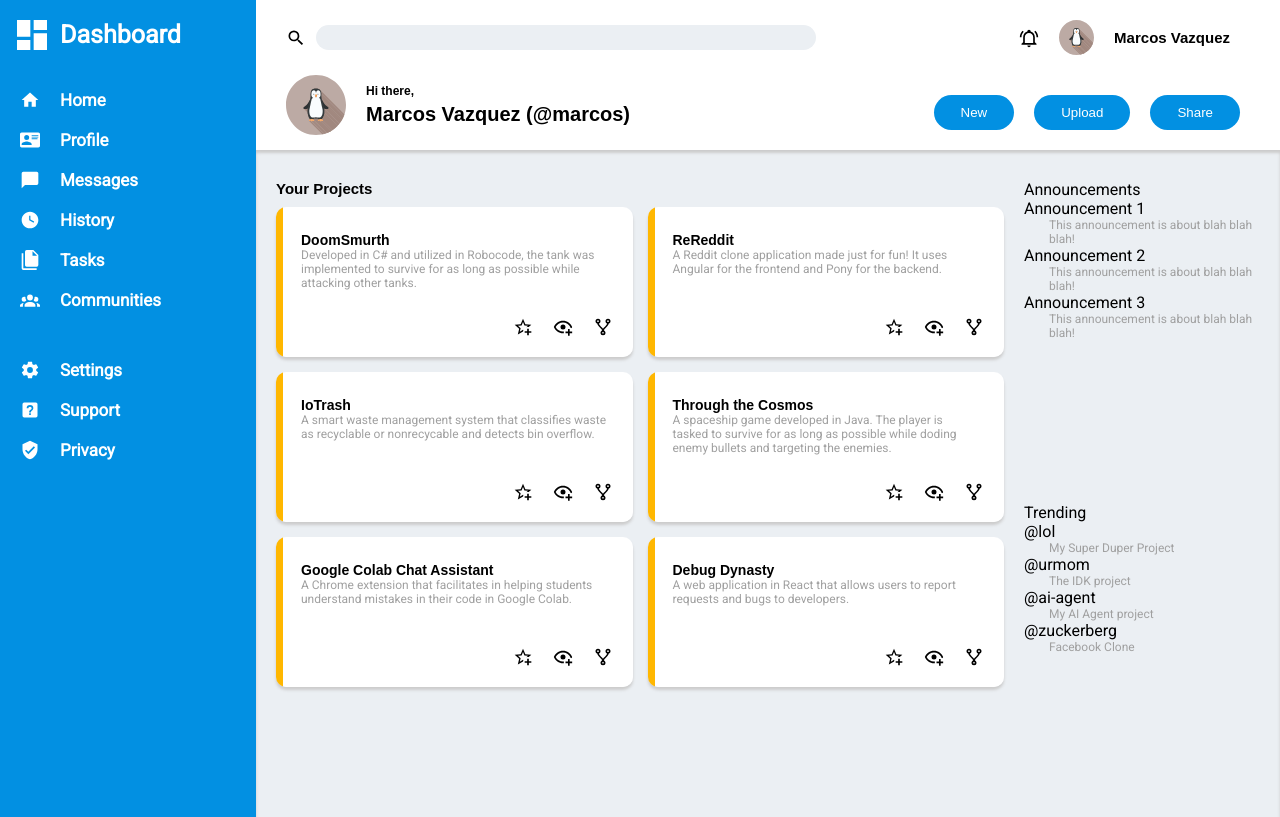
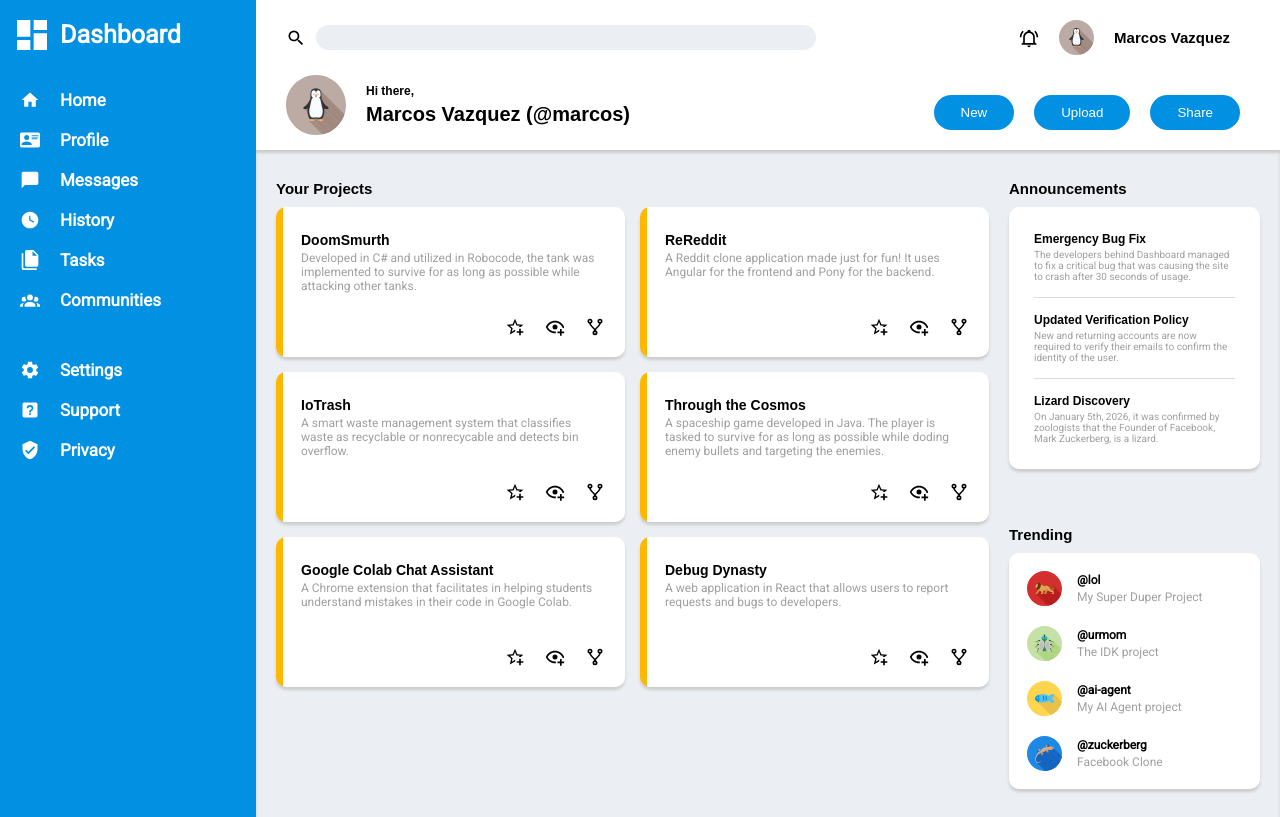
Before and after one commit to marquitos150/admin-dashboard, a plain HTML site: page index.html in a window 1280 px wide. Drawn offline with Linux system fonts and the light colour scheme.

Commit message:
stylized annoucement and trending sections, including more profile icons!

```diff
--- a/index.html
+++ b/index.html
@@ -57,7 +57,7 @@
             <div class="projects">
                 <div class="card">
                     <div class="card-title">DoomSmurth</div>
-                    <p>
+                    <p class="card-description">
                         Developed in C# and utilized in Robocode, the tank was implemented
                         to survive for as long as possible while attacking other tanks.
                     </p>
@@ -69,7 +69,7 @@
                 </div>
                 <div class="card">
                     <div class="card-title">ReReddit</div>
-                    <p>
+                    <p class="card-description">
                         A Reddit clone application made just for fun! It uses Angular
                         for the frontend and Pony for the backend.
                     </p>
@@ -81,7 +81,7 @@
                 </div>
                 <div class="card">
                     <div class="card-title">IoTrash</div>
-                    <p>
+                    <p class="card-description">
                         A smart waste management system that classifies waste as recyclable
                         or nonrecycable and detects bin overflow.
                     <div class="options">
@@ -92,7 +92,7 @@
                 </div>
                 <div class="card">
                     <div class="card-title">Through the Cosmos</div>
-                    <p>
+                    <p class="card-description">
                         A spaceship game developed in Java. The player is tasked to survive
                         for as long as possible while doding enemy bullets and targeting the enemies.
                     </p>
@@ -104,7 +104,9 @@
                 </div>
                 <div class="card">
                     <div class="card-title">Google Colab Chat Assistant</div>
-                    <p>A Chrome extension that facilitates in helping students understand mistakes in their code in Google Colab.</p>
+                    <p class="card-description">
+                        A Chrome extension that facilitates in helping students understand mistakes in their code in Google Colab.
+                    </p>
                     <div class="options">
                         <div class="favorite"></div>
                         <div class="visibility"></div>
@@ -113,7 +115,7 @@
                 </div>
                 <div class="card">
                     <div class="card-title">Debug Dynasty</div>
-                    <p>
+                    <p class="card-description">
                         A web application in React that allows users to report requests
                         and bugs to developers.
                     </p>
@@ -130,16 +132,25 @@
             <div class="title">Announcements</div>
             <div class="announcements">
                 <div class="tab">
-                    <div class="tab-title">Announcement 1</div>
-                    <p>This announcement is about blah blah blah!</p>
+                    <div class="tab-title">Emergency Bug Fix</div>
+                    <p class="tab-description">
+                        The developers behind Dashboard managed to fix a critical bug that
+                        was causing the site to crash after 30 seconds of usage.
+                    </p>
                 </div>
                 <div class="tab">
-                    <div class="tab-title">Announcement 2</div>
-                    <p>This announcement is about blah blah blah!</p>
+                    <div class="tab-title">Updated Verification Policy</div>
+                    <p class="tab-description">
+                        New and returning accounts are now required to verify their emails
+                        to confirm the identity of the user.
+                    </p>
                 </div>
                 <div class="tab">
-                    <div class="tab-title">Announcement 3</div>
-                    <p>This announcement is about blah blah blah!</p>
+                    <div class="tab-title">Lizard Discovery</div>
+                    <p class="tab-description">
+                        On January 5th, 2026, it was confirmed by zoologists that the
+                        Founder of Facebook, Mark Zuckerberg, is a lizard.
+                    </p>
                 </div>
             </div>
         </div>
@@ -151,28 +162,28 @@
                     <div class="profile-icon-1"></div>
                     <div class="project">
                         <div class="username">@lol</div>
-                        <p>My Super Duper Project</p>
+                        <p class="project-name">My Super Duper Project</p>
                     </div>
                 </div>
                 <div class="tab">
                     <div class="profile-icon-2"></div>
                     <div class="project">
                         <div class="username">@urmom</div>
-                        <p>The IDK project</p>
+                        <p class="project-name">The IDK project</p>
                     </div>
                 </div>
                 <div class="tab">
                     <div class="profile-icon-3"></div>
                     <div class="project">
                         <div class="username">@ai-agent</div>
-                        <p>My AI Agent project</p>
+                        <p class="project-name">My AI Agent project</p>
                     </div>
                 </div>
                 <div class="tab">
                     <div class="profile-icon-4"></div>
                     <div class="project">
                         <div class="username">@zuckerberg</div>
-                        <p>Facebook Clone</p>
+                        <p class="project-name">Facebook Clone</p>
                     </div>
                 </div>
             </div>
--- a/styles.css
+++ b/styles.css
@@ -214,6 +214,7 @@ button {
     background-color: rgb(235, 239, 243);
     box-shadow: 0 3px 3px rgb(204, 204, 204) inset;
     padding-top: 30px;
+    padding-right: 20px;
 }
 
 .projects-section {
@@ -222,7 +223,9 @@ button {
     padding-right: 20px;
 }
 
-.projects-section .title {
+.projects-section .title,
+.announcements-section .title,
+.trending-section .title {
     font-family: sans-serif;
     font-weight: bold;
     font-size: 15px;
@@ -249,6 +252,7 @@ button {
     font-size: 14px;
     padding-left: 25px;
     padding-top: 25px;
+    margin-bottom: 3px;
 }
 
 .options {
@@ -280,7 +284,97 @@ button {
 
 p {
     color: rgb(160, 160, 160);
+}
+
+.card-description {
     padding-left: 25px;
     font-size: 12px;
     padding-right: 25px;
 }
+
+.announcements {
+    background-color: white;
+    border-radius: 10px;
+    box-shadow: 0 3px 3px rgb(204, 204, 204);
+    padding: 25px;
+}
+
+.tab-title {
+    font-family: sans-serif;
+    font-weight: bold;
+    font-size: 12px;
+    margin-bottom: 3px;
+}
+
+.tab-description {
+    font-size: 10px;
+    border-bottom: 1px solid rgb(220, 220, 220);
+    padding-bottom: 15px;
+    margin-bottom: 15px;
+}
+
+.announcements .tab:last-child .tab-description {
+    border-bottom: none;
+    margin-bottom: 0;
+    padding-bottom: 0;
+}
+
+.trending-section {
+    padding-top: 30px;
+}
+
+.trending {
+    background-color: white;
+    border-radius: 10px;
+    box-shadow: 0 3px 3px rgb(204, 204, 204);
+    padding: 18px;
+}
+
+.trending .tab {
+    display: flex;
+    align-items: center;
+    padding-bottom: 20px;
+    gap: 15px;
+}
+
+.trending .tab:last-child {
+    padding-bottom: 0;
+}
+
+.profile-icon-1 {
+    background-image: url('assets/lion.svg');
+    background-size: cover;
+    height: 35px;
+    width: 35px;
+}
+
+.profile-icon-2 {
+    background-image: url('assets/fly.svg');
+    background-size: cover;
+    height: 35px;
+    width: 35px;
+}
+
+.profile-icon-3 {
+    background-image: url('assets/fish.svg');
+    background-size: cover;
+    height: 35px;
+    width: 35px;
+}
+
+.profile-icon-4 {
+    background-image: url('assets/lizard.svg');
+    background-size: cover;
+    height: 35px;
+    width: 35px;
+}
+
+.username {
+    font-weight: bold;
+    font-size: 12px;
+    margin-bottom: 3px;
+}
+
+.project-name {
+    font-size: 12px;
+}
```
Also changed, not shown: assets/fish.svg (added), assets/fly.svg (added), assets/lion.svg (added), assets/lizard.svg (added).
